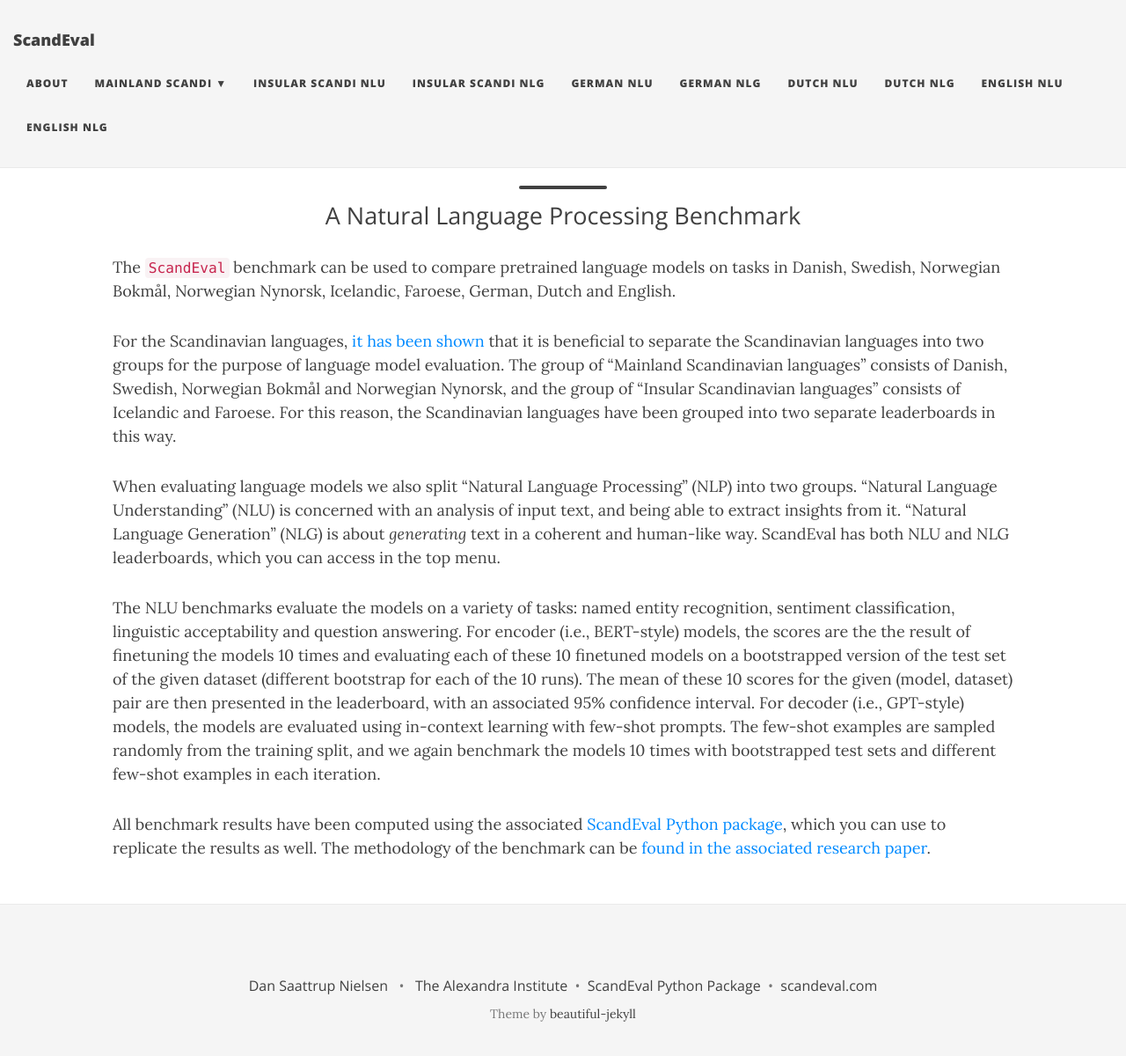
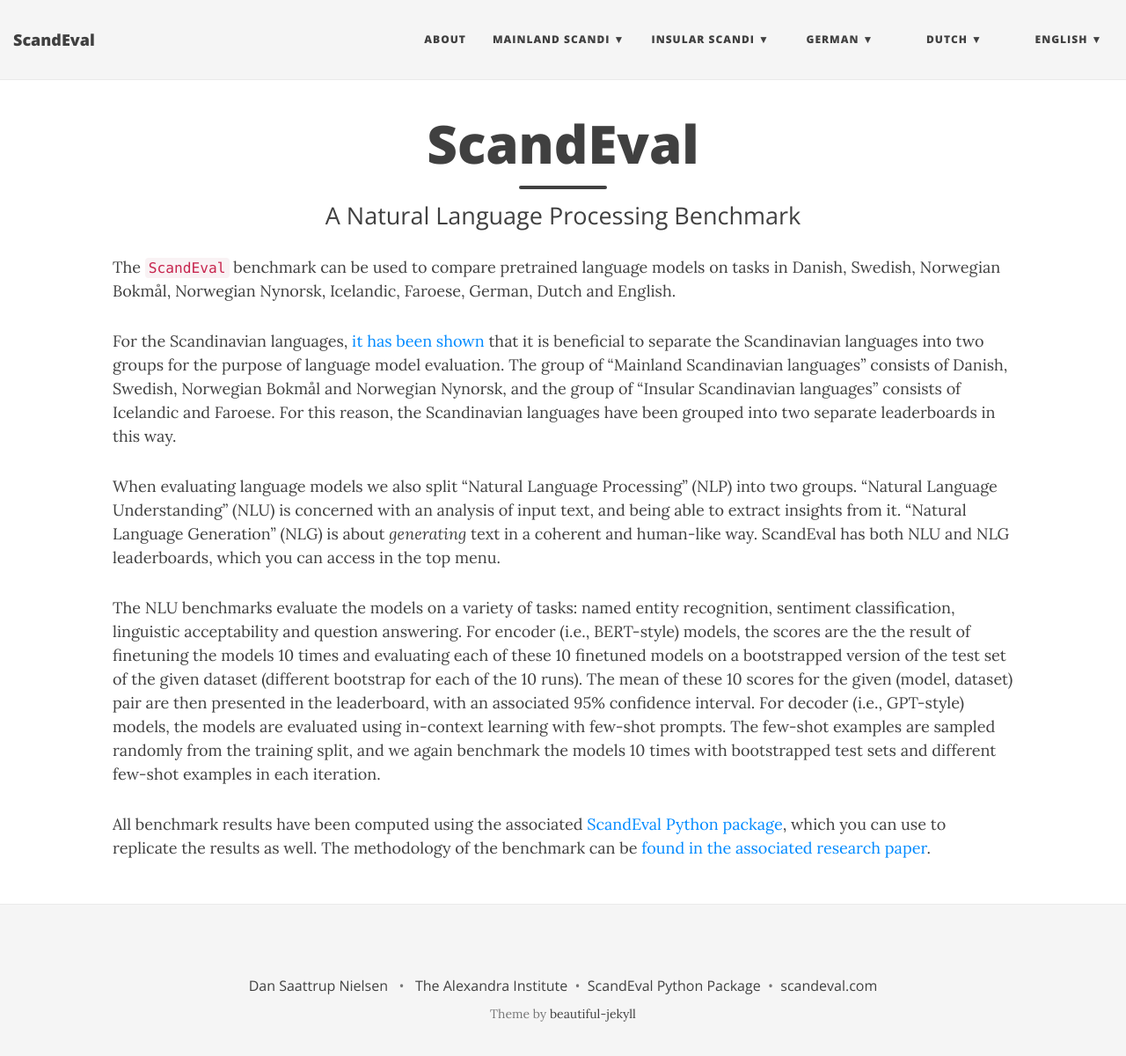
Before and after one commit to ScandEval/scandeval.github.io, a Jekyll site: the page built from index.md, in a window 1280 px wide and 1213 px high. Shown: the top 1200 px of the window at 88% size. Built offline with Jekyll 4.4.1, drawn with Linux system fonts in a browser that asks for light colours; nearby versions of some CDN libraries; a script that is not in the unit is left out.

Commit message:
feat: Add nested menus

```diff
--- a/_config.yml
+++ b/_config.yml
@@ -19,16 +19,20 @@
 navbar-links:
   About: "index"
   Mainland Scandi:
-    - NLU: "mainland-scandinavian-nlu"
-    - NLG: "mainland-scandinavian-nlg"
-  Insular Scandi NLU: "insular-scandinavian-nlu"
-  Insular Scandi NLG: "insular-scandinavian-nlg"
-  German NLU: "german-nlu"
-  German NLG: "german-nlg"
-  Dutch NLU: "dutch-nlu"
-  Dutch NLG: "dutch-nlg"
-  English NLU: "english-nlu"
-  English NLG: "english-nlg"
+    - NLU Leaderboard: "mainland-scandinavian-nlu"
+    - NLG Leaderboard: "mainland-scandinavian-nlg"
+  Insular Scandi:
+    - NLU Leaderboard: "insular-scandinavian-nlu"
+    - NLG Leaderboard: "insular-scandinavian-nlg"
+  German:
+    - NLU Leaderboard: "german-nlu"
+    - NLG Leaderboard: "german-nlg"
+  Dutch:
+    - NLU Leaderboard: "dutch-nlu"
+    - NLG Leaderboard: "dutch-nlg"
+  English:
+    - NLU Leaderboard: "english-nlu"
+    - NLG Leaderboard: "english-nlg"
 
 # Image to show in the navigation bar - image must be a square (width = height)
 # Remove this parameter if you don't want an image in the navbar
```
